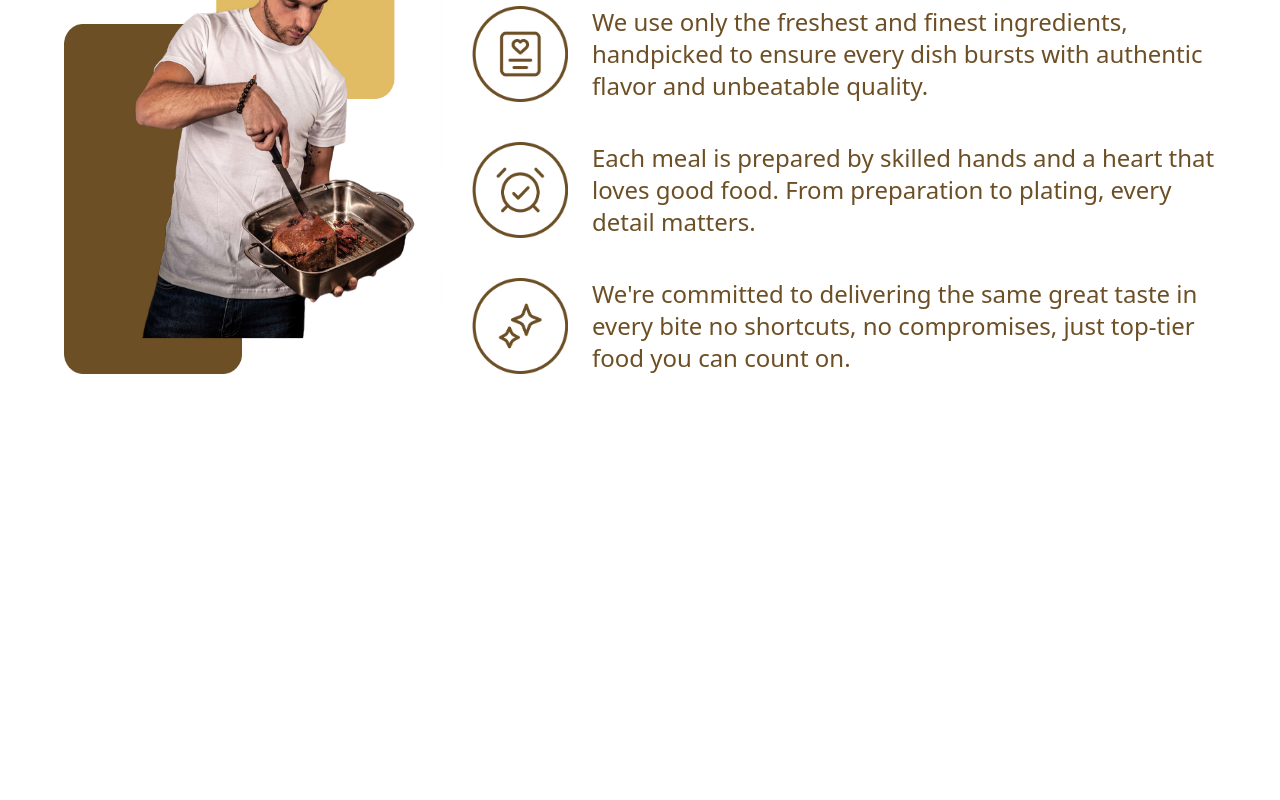
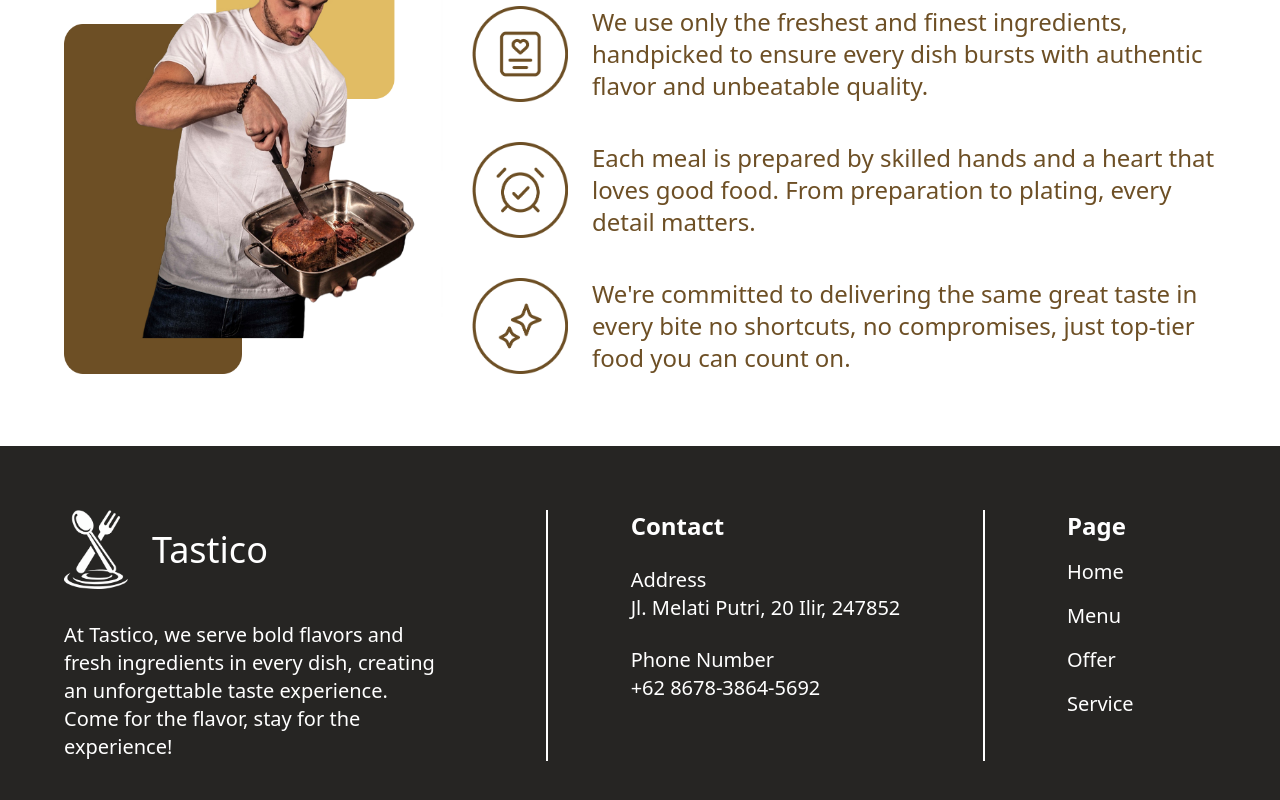
Before and after one commit to ElloRabyndra/tastico, a React (Vite) app: page / in a window 1280 px wide. Shown: the part 1638-2438 px from the top of the page. Before the commit the page ends 2044 px from the top, so only its background shows below. Built offline with nearby package versions, Linux system fonts and the light colour scheme.

Commit message:
feat: add footer section

```diff
--- /dev/null
+++ b/src/Components/Footer.jsx
@@ -0,0 +1,37 @@
+import React from "react";
+
+export default function Footer() {
+  return (
+    <footer id="footer" className="-mx-24 px-24 bg-[#262523] py-16 text-white flex gap-6">
+      <div className="w-1/3 space-y-8">
+        <div className="flex items-center lg:gap-6 gap-2 text-4xl">
+          <img src="img/logo-white.png" alt="" className="lg:w-16 w-6" />
+          <h1 className="text-white font-medium">Tastico</h1>
+        </div>
+        <p className="text-xl">At Tastico, we serve bold flavors and fresh ingredients in every dish, creating an unforgettable taste experience. Come for the flavor, stay for the experience!</p>
+      </div>
+      <div className="flex justify-evenly w-2/3">
+        <div className="border-1 h-full borer-white"></div>
+        <ul className="flex-row text-xl space-y-6">
+          <li className="font-semibold text-2xl">Contact</li>
+          <li>
+            <span>Address</span>
+            <p>Jl. Melati Putri, 20 Ilir, 247852</p>
+          </li>
+          <li>
+            <span>Phone Number</span>
+            <p>+62 8678-3864-5692</p>
+          </li>
+        </ul>
+        <div className="border-1 h-full borer-white"></div>
+        <ul className="flex-row text-xl space-y-4">
+          <li className="font-semibold text-2xl">Page</li>
+          <li>Home</li>
+          <li>Menu</li>
+          <li>Offer</li>
+          <li>Service</li>
+        </ul>
+      </div>
+    </footer>
+  );
+}
--- a/src/Pages/Home.jsx
+++ b/src/Pages/Home.jsx
@@ -2,6 +2,7 @@ import Nav from "../Components/Nav";
 import Hero from "../Components/Hero";
 import BestMenu from "../Components/BestMenu";
 import AboutUs from "../Components/AboutUs";
+import Footer from "../Components/Footer";
 
 export default function Home() {
   return (
@@ -10,6 +11,7 @@ export default function Home() {
       <Hero />
       <BestMenu />
       <AboutUs />
+      <Footer />
     </section>
   );
 }
```
Also changed, not shown: public/img/logo-white.png (added).
